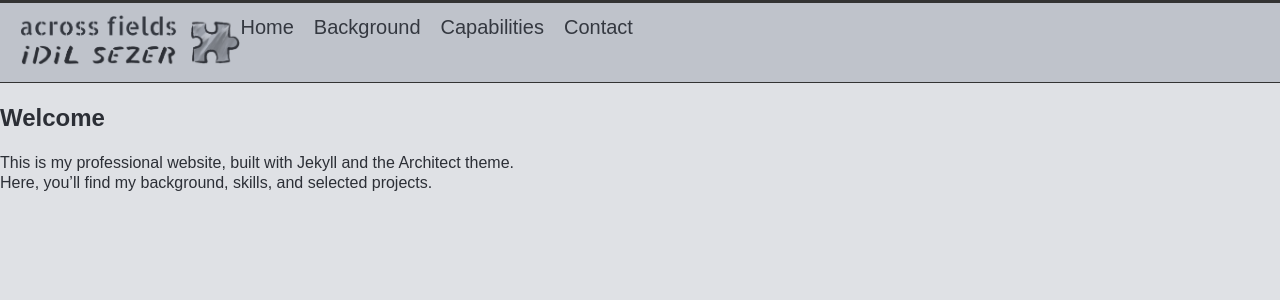
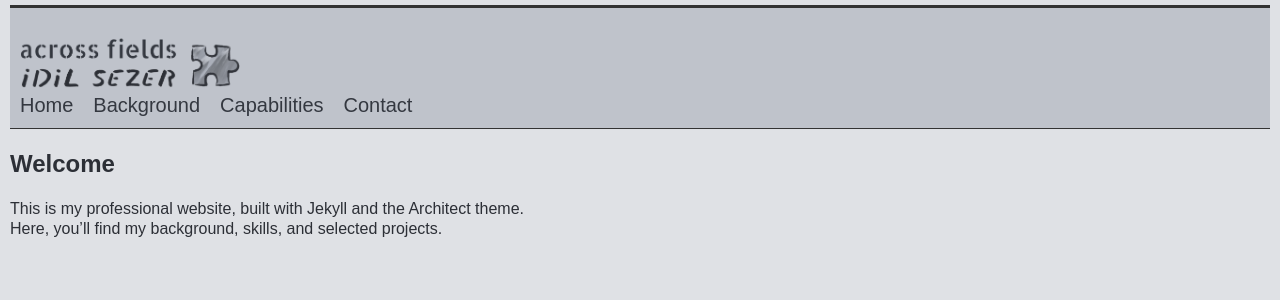
Before and after one commit to acrossfields/idilsezer, a Jekyll site: the page built from index.md, in a window 1280 px wide. Shown: the top 300 px of the page. Built offline with Jekyll 4.4.1, drawn with Linux system fonts in a browser that asks for light colours.

Commit message:
Update style.scss

```diff
--- a/assets/css/style.scss
+++ b/assets/css/style.scss
@@ -20,10 +20,10 @@ header {                                /* main top bar (logo + nav menu) */
 
 header .inner {                     /* inside the top bar */
   width: 100%;
-  margin: 0;
-  padding: 12px 20px 12px 20px;     /* 12 top, 20 right, 12 bottom, 20 left */
+  margin: 10px 0px 0px 0px;
+  padding: 20px 12px 10px 10px;     /* top, bottom, left, right */
   display: flex;
-  flex-direction: row;
+  flex-direction: column;
   align-items: flex-start;
 }
 
@@ -68,7 +68,7 @@ body {                                   /* default content styling */
   color: #2c2f36;                        /* text color */
   font-size: 16px;                       /* text size */
   line-height: 1.25;                     /* text line spacing */
-  margin: 0;
+  margin: 5px 10px;                      /* top & bottom, left & right*/
   font-family: sans-serif;               /* font not chosen yet */
 }
 
```
